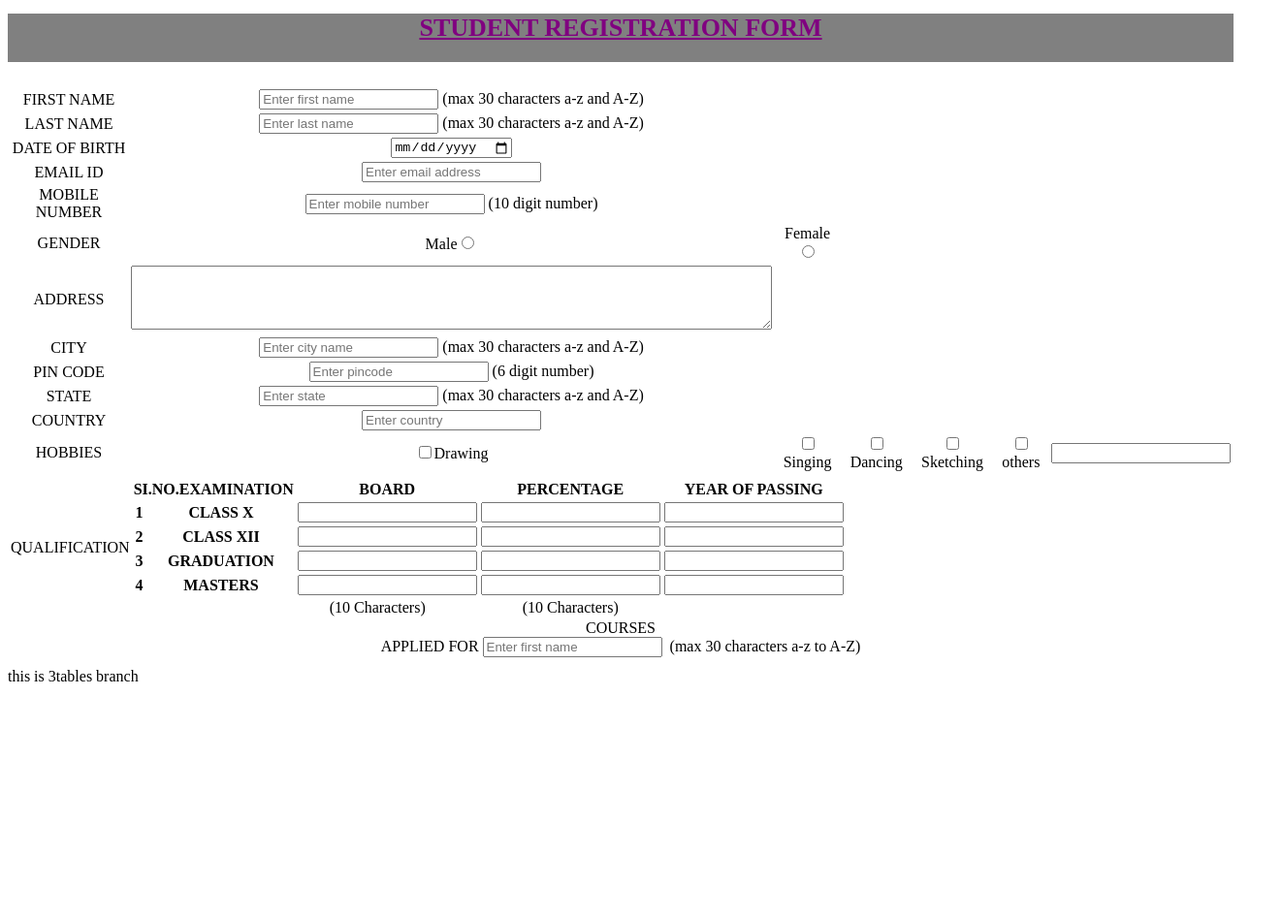
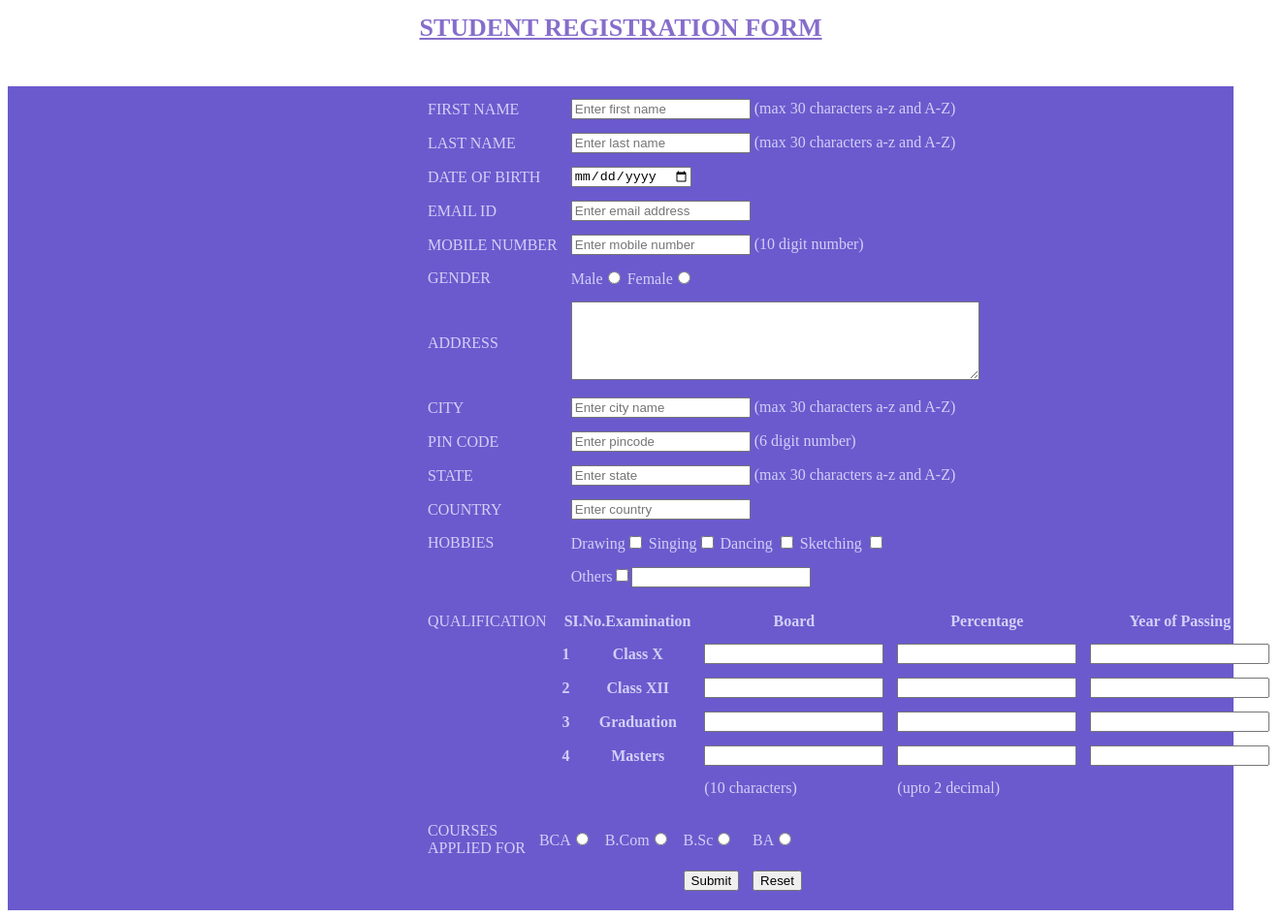
Before and after one commit to Ameer-Hamza-Khetran/Web-mobile-hybrid-app-development, a plain HTML site: page assignments/forms/index.html in a window 1280 px wide. Shown: the part 180-1127 px from the top of the page at 97% size, 1322 px wide, since content can reach past the window. Before the commit the page ends 895 px from the top, so only its background shows below. Drawn offline with Linux system fonts and the light colour scheme.

Commit message:
edited files

```diff
--- a/assignments/forms/index.html
+++ b/assignments/forms/index.html
@@ -15,14 +15,15 @@
   </div>
   <div class="regform">
     <form class="sturegform" action="thankyou.html" method="post">
-<table>
+      <div class="container">
+      <table class="tab1">
         <tr>
           <td>FIRST NAME</td>
           <td><input type="text" name="firstname" placeholder="Enter first name">&nbsp;(max 30 characters a-z and A-Z)</td>
         </tr>
         <tr>
-    <td>LAST NAME</td>
-    <td><input type="text" name="lastname" placeholder="Enter last name">&nbsp;(max 30 characters a-z and A-Z)</td>
+          <td id="tab1row2col1">LAST NAME</td>
+          <td id="tab1row2col2"><input type="text" name="lastname" placeholder="Enter last name">&nbsp;(max 30 characters a-z and A-Z)</td>
         </tr>
         <tr>
           <td>DATE OF BIRTH</td>
@@ -38,12 +39,11 @@
         </tr>
         <tr>
           <td>GENDER</td>
-    <td>Male<input type="radio" name="gender"></td>
-    <td>Female<input type="radio" name="gender"></td>
+          <td>Male<input type="radio" name="" value="">&nbsp;Female<input type="radio" name="" value=""></td>
         </tr>
         <tr>
           <td>ADDRESS</td>
-      <td><textarea name="address" rows="4" cols="80"></textarea></td>
+          <td><textarea name="address" rows="5" cols="50"></textarea></td>
         </tr>
         <tr>
           <td>CITY</td>
@@ -63,65 +63,81 @@
         </tr>
         <tr>
           <td>HOBBIES</td>
-      <td><input type="checkbox" name="hobbies" value="">Drawing</td>
-      <td><input type="checkbox" name="hobbies" value="">Singing</td>
-      <td><input type="checkbox" name="hobbies" value="">Dancing</td>
-      <td><input type="checkbox" name="hobbies" value="">Sketching</td>
-      <td><input type="checkbox" name="hobbies" value="">others</td>
-      <td><input type="text" name="" value=""></td>
+          <td>Drawing<input type="checkbox">
+          Singing<input type="checkbox" name="" value="">
+          Dancing <input type="checkbox" name="" value="">
+          Sketching <input type="checkbox" name="" value="">
+          </td>
         </tr>
         <tr>
-      <table>
+          <td></td>
+          <td>Others<input type="checkbox"><input type="text" name="" value=""></td>
+        </tr>
+      </table>
+      <table class="tab2">
         <tr>
-        <td rowspan="7">QUALIFICATION</td>
+          <td>QUALIFICATION</td>
+          <th colspan="2" id="qualtabst">SI.No.Examination</th>
+          <th>Board</th>
+          <th>Percentage</th>
+          <th>Year of Passing</th>
         </tr>
         <tr>
-          <th colspan="2">SI.NO.EXAMINATION</th>
-          <th>BOARD</th>
-          <th>PERCENTAGE</th>
-          <th>YEAR OF PASSING</th>
-        </tr>
-        <tr>
+          <td></td>
           <th>1</th>
-          <th>CLASS X</th>
+          <th>Class X</th>
           <td><input type="text" name="class10board"></td>
           <td><input type="text" name="class10board"></td>
           <td><input type="text" name="class10board"></td>
         </tr>
         <tr>
+          <td></td>
           <th>2</th>
-          <th>CLASS XII</th>
+          <th>Class XII</th>
           <td><input type="text" name="class10board"></td>
           <td><input type="text" name="class10board"></td>
           <td><input type="text" name="class10board"></td>
         </tr>
         <tr>
+          <td></td>
           <th>3</th>
-          <th>GRADUATION</th>
+          <th>Graduation</th>
           <td><input type="text" name="class10board"></td>
           <td><input type="text" name="class10board"></td>
           <td><input type="text" name="class10board"></td>
         </tr>
         <tr>
+          <td></td>
           <th>4</th>
-          <th>MASTERS</th>
+          <th>Masters</th>
           <td><input type="text" name="class10board"></td>
           <td><input type="text" name="class10board"></td>
           <td><input type="text" name="class10board"></td>
         </tr>
         <tr>
-          <td colspan="3" id="qualtable">(10 Characters)</td>
-          <td>(10 Characters)</td>
+          <td></td>
+          <td></td>
+          <td></td>
+          <td>(10 characters)</td>
+          <td>(upto 2 decimal)</td>
         </tr>
       </table>
+      <table class="tab3">
+        <tr>
+          <td>COURSES<br>APPLIED FOR</td>
+          <td>BCA<input type="radio" name="courses" value=""></td>
+          <td>B.Com<input type="radio" name="courses" value=""></td>
+          <td>B.Sc<input type="radio" name="courses" value=""></td>
+          <td>BA<input type="radio" name="courses" value=""></td>
         </tr>
         <tr>
-      <td>COURSES<br>APPLIED FOR</td>
-      <td><input type="text" name="firstname" placeholder="Enter first name">&nbsp;&nbsp;(max 30 characters a-z to A-Z)</td>
+          <td colspan="3"></td>
+          <td><input type="submit" name="" value="Submit"></td>
+          <td><input type="reset" name="" value="Reset"></td>
         </tr>
       </table>
+      </div>
     </form>
   </div>
-this is 3tables branch
 </body>
 </html>
--- a/assignments/forms/style.css
+++ b/assignments/forms/style.css
@@ -3,25 +3,39 @@ width: 100%;
 height: 110px;
 padding-top: 50px;
 text-align: center;
-background-color: orange;
 }
 .stureglink{
-background-color: grey;
 text-align: center;
 font-size: 26px;
 font-weight: bold;
 text-decoration: underline;
-color: purple;
+color: #866dcb;
 width: 100%;
 height: 50px;
 margin-top: 15px;
 }
 .regform{
   width: 100%;
-  height: 600px;
+  height: 850px;
   margin-top: 25px;
-  text-align: center;
+  background-color: #6b5acd;
+  background-position: center;
 }
-#qualtable{
-  padding-left: 150px;
+#qualtabst{
+  padding-left: 5px;
 }
+.tab1{
+  color: #d0d0f8;
+  border-spacing: 12px;
+  margin-left: 420px;
+}
+.tab2{
+  color: #d0d0f8;
+  border-spacing: 12px;
+  margin-left: 420px;
+}
+.tab3{
+  color: #d0d0f8;
+  border-spacing: 12px;
+  margin-left: 420px;
+}
```
Lines whose indentation alone changed are shown as unchanged.
